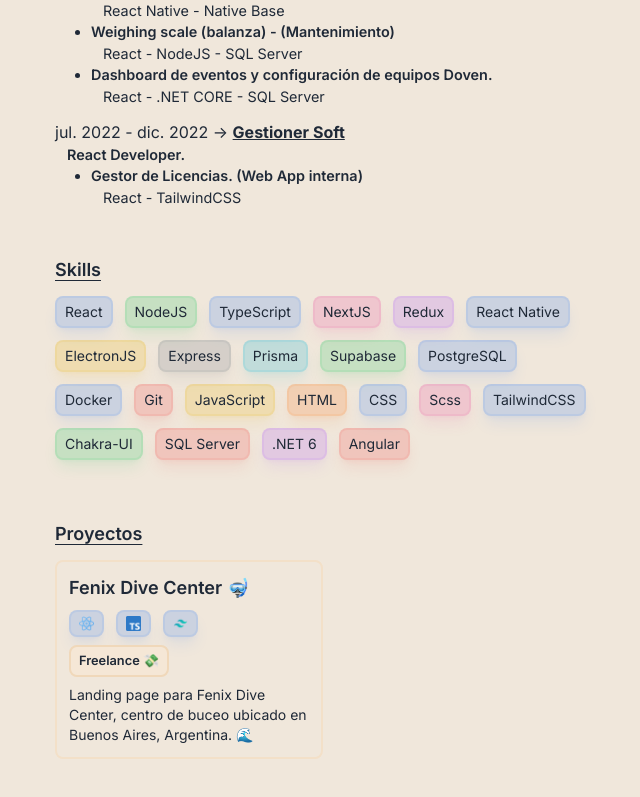
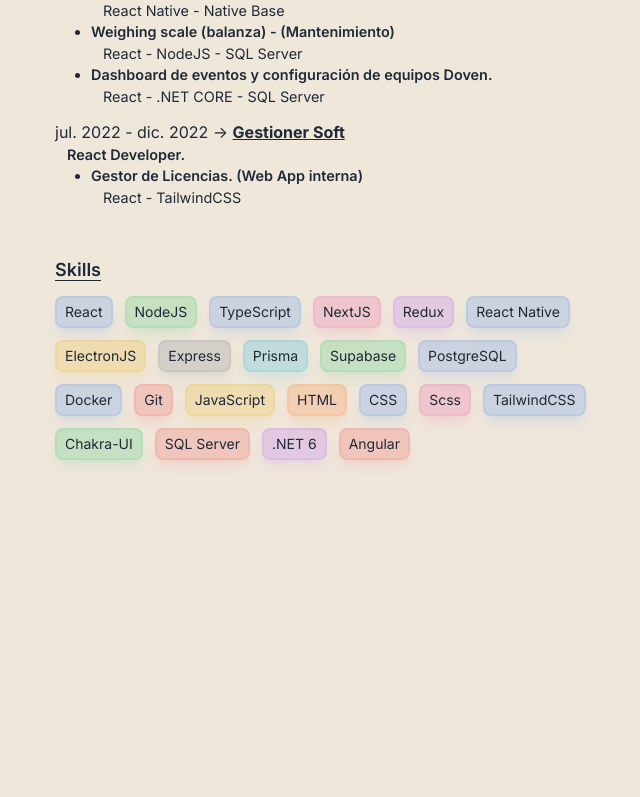
Before and after one commit to Octaviocossy/portfolio_2023, a Next.js app: page / in a window 1280 px wide. Shown: the part 786-1583 px from the top of the page, without its empty margins (313-953 px from the left). After the commit the page ends 1498 px from the top, so only its background shows below. Built offline with nearby package versions, Linux system fonts and the light colour scheme.

Commit message:
🏗️ momentarily comments project component

```diff
--- a/src/app/page.tsx
+++ b/src/app/page.tsx
@@ -8,7 +8,7 @@ export default function Home() {
       <Components.AboutMe />
       <Components.Experience />
       <Components.Skills />
-      <Components.Projects />
+      {/* <Components.Projects /> */}
       {/* lastest posts */}
     </Container>
   );
```
